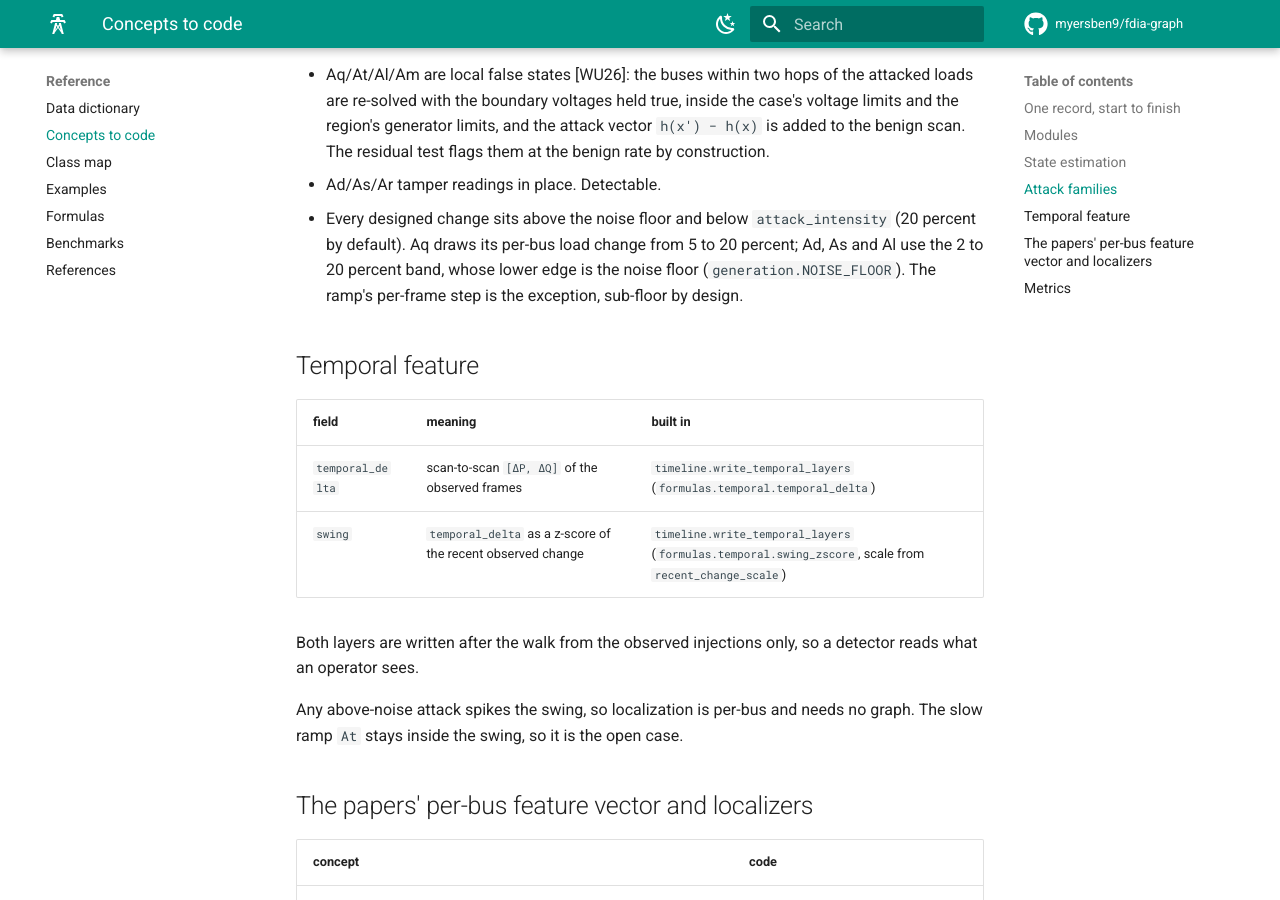
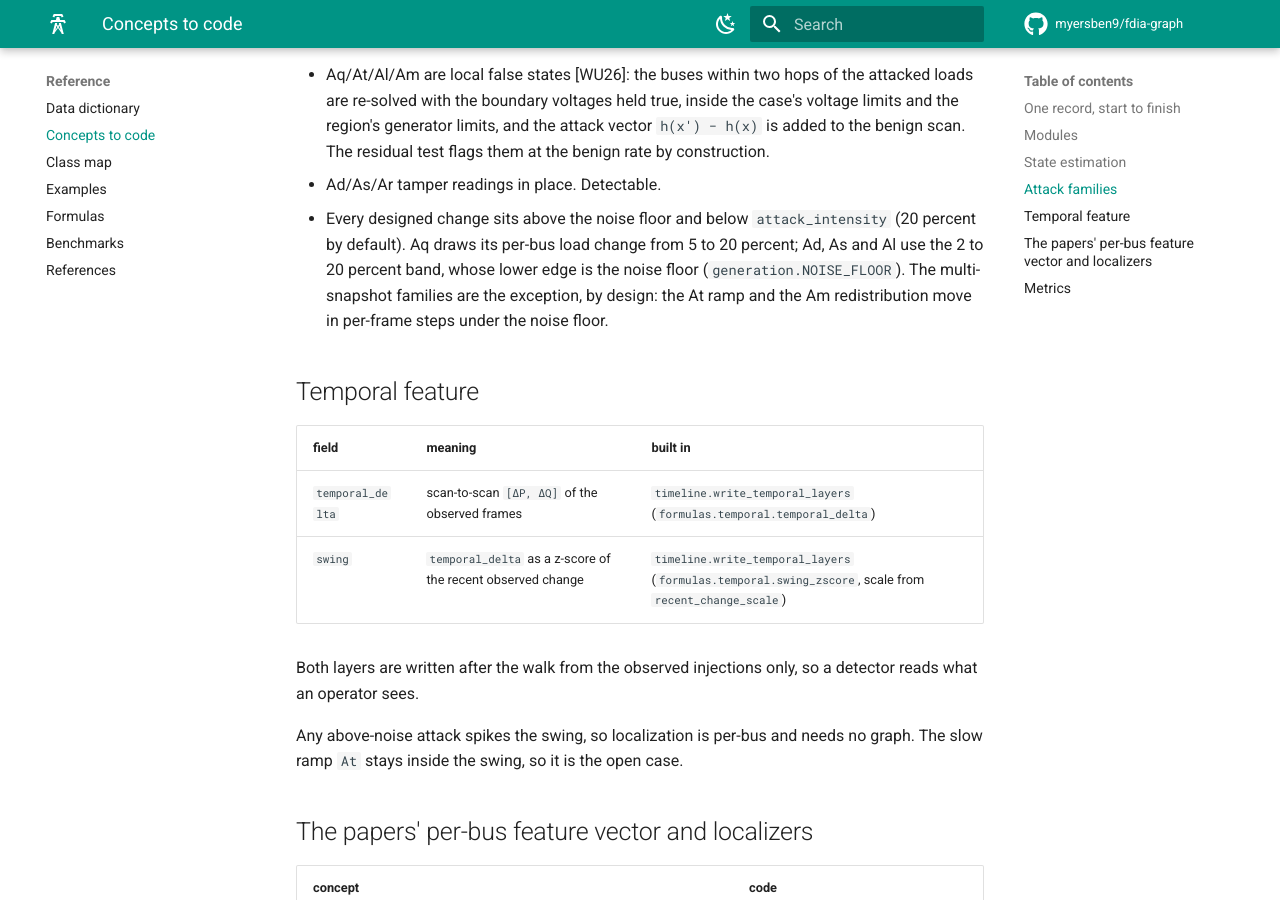
Before and after one commit to myersben9/fdia-graph, an MkDocs documentation site: the page built from docs/reference/CONCEPTS_TO_CODE.md, in a window 1280 px wide and 900 px high, scrolled down 2757 px. Built offline with MkDocs 1.6.1 and Material for MkDocs 9.7.7, drawn with Linux system fonts in a browser that asks for light colours; comment, search, counter and statistics services are not loaded; the version menu is left out.

Commit message:
Docs: Am is a sub-floor exception too; cite the release notes where they are published

```diff
--- a/docs/reference/CONCEPTS_TO_CODE.md
+++ b/docs/reference/CONCEPTS_TO_CODE.md
@@ -69,8 +69,9 @@ Walkthrough: `../guides/state_estimation.md`. Results: `../se/README.md`.
 - Ad/As/Ar tamper readings in place. Detectable.
 - Every designed change sits above the noise floor and below `attack_intensity` (20 percent by
   default). Aq draws its per-bus load change from 5 to 20 percent; Ad, As and Al use the 2 to 20
-  percent band, whose lower edge is the noise floor (`generation.NOISE_FLOOR`). The ramp's per-frame
-  step is the exception, sub-floor by design.
+  percent band, whose lower edge is the noise floor (`generation.NOISE_FLOOR`). The multi-snapshot
+  families are the exception, by design: the At ramp and the Am redistribution move in per-frame
+  steps under the noise floor.
 
 ## Temporal feature
 
```
Also changed, not shown: docs/reference/EXAMPLES.md (+1 -1 lines).
